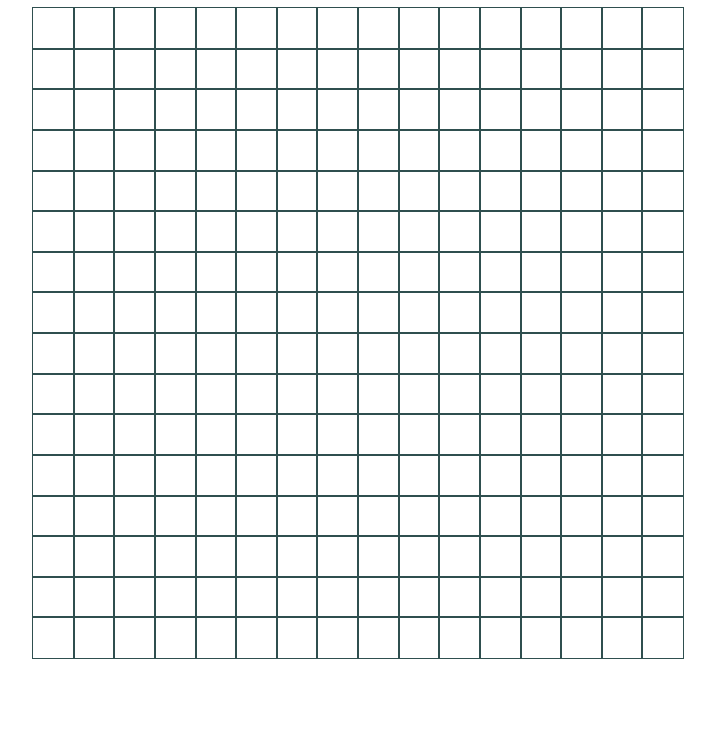
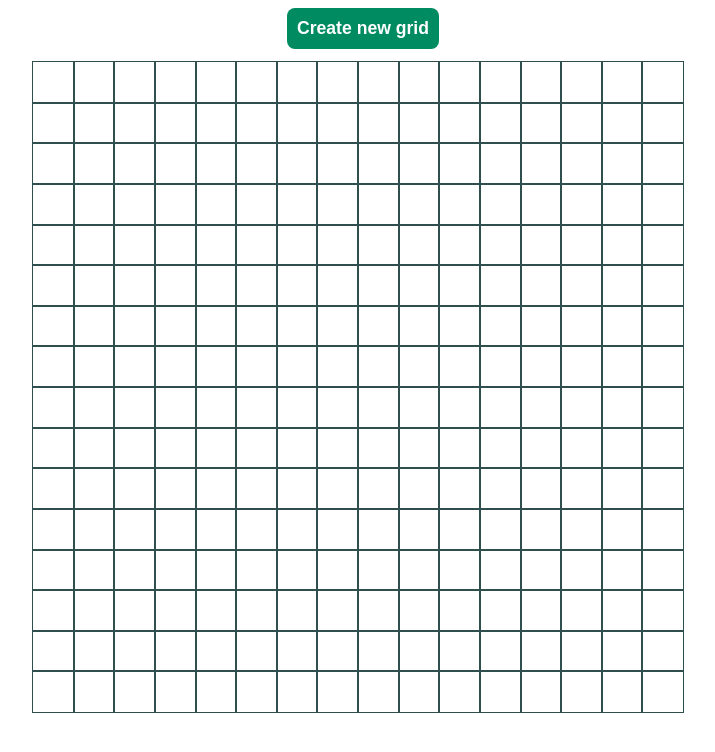
Before and after one commit to TeaPotted/TOP-Etch-a-sketch, a plain HTML site: page index.html in a window 1280 px wide. Shown: the whole page, without its empty margins (277-992 px from the left). Drawn offline with Linux system fonts and the light colour scheme.

Commit message:
Add a button at the top of the screen and set it's css

```diff
--- a/index.html
+++ b/index.html
@@ -7,6 +7,7 @@
     <title>Etch-a-Sketch</title>
 </head>
 <body>
+    <button>Create new grid</button>
     <div class="gridContainer"></div>
     <script src="script.js"></script>
 </body>
--- a/styles.css
+++ b/styles.css
@@ -10,3 +10,19 @@ body {
     display: flex;
     flex-wrap:wrap;
 }
+
+button {
+    font-size: 1.1em;
+    padding: 10px;
+    margin-bottom: 13px;
+    cursor: pointer;
+    background-color:rgb(0, 139, 97);
+    color: white;
+    font-weight: bold;
+    border: none;
+    border-radius: 8px;
+}
+
+button:hover {
+    background-color: rgba(0, 139, 97, 0.712);
+}
```
